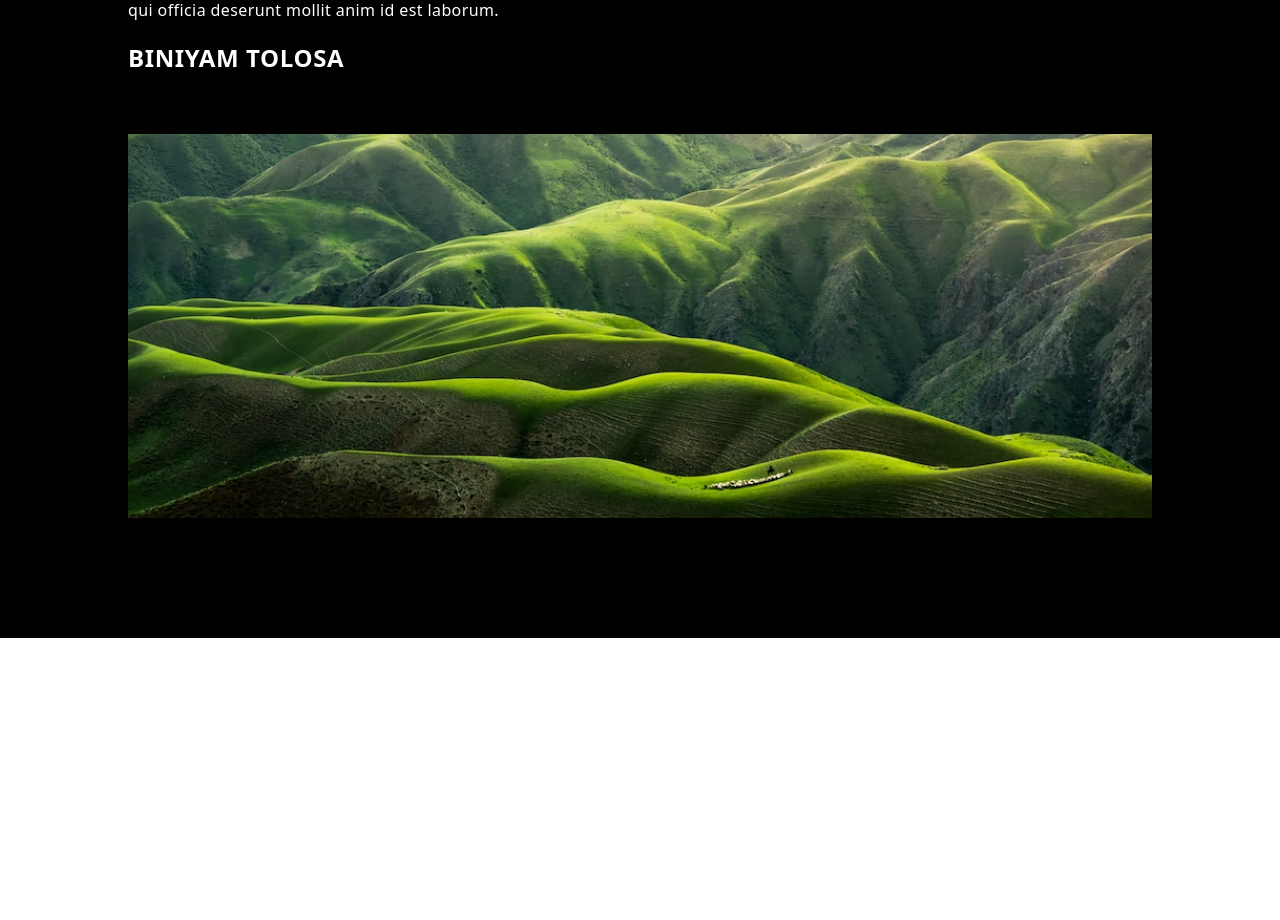
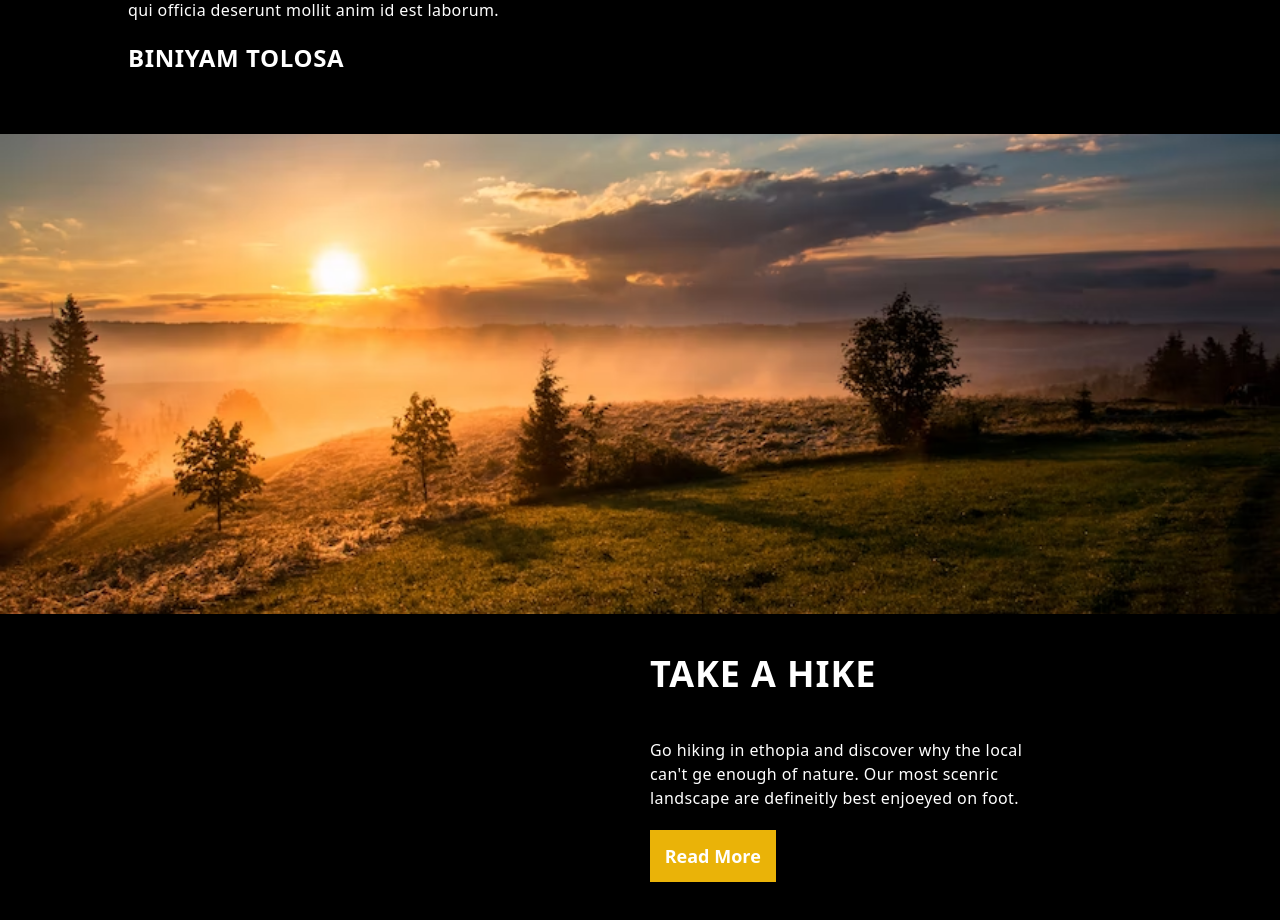
Before and after one commit to yafet-123/Sample_nature_sample2_frontend, a Next.js app: page / in a window 1280 px wide. Shown: the part 4864-5784 px from the top of the page. Before the commit the page ends 5502 px from the top, so only its background shows below. Built offline with nearby package versions, Linux system fonts and the light colour scheme.

Commit message:
adding hiking

```diff
--- a/components/Testomiany.js
+++ b/components/Testomiany.js
@@ -2,8 +2,8 @@ import React from "react";
 
 export function Testomiany() {
   return (
-    <div className="flex flex-col bg-black py-20 px-32 ">
-      <div className="grid grid-cols-1 lg:grid-cols-2 gap-5 mb-10">
+    <div className="flex flex-col bg-black py-20  ">
+      <div className="grid grid-cols-1 lg:grid-cols-2 gap-5 mb-10 px-32">
         <div className="testomiany-background-one w-36 h-36 border rounded-full"></div>
         <div className="flex flex-col">
           <p className="text-white font-normal w-3/4 tracking-wide text-base mb-5">
@@ -19,7 +19,7 @@ export function Testomiany() {
         </div>
       </div>
 
-      <div className="grid grid-cols-1 lg:grid-cols-2 gap-5">
+      <div className="grid grid-cols-1 lg:grid-cols-2 gap-5 mb-10 px-32 ">
         <div className="flex flex-col">
           <p className="text-white font-normal w-3/4 tracking-wide text-base mb-5">
             Ut enim ad minim veniam, quis nostrud exercitation ullamco laboris
@@ -35,7 +35,25 @@ export function Testomiany() {
         <div className="testomiany-background-two w-36 h-36 border rounded-full"></div>
       </div>
 
-      <div className="testomiany-background-three w-full h-96 -px-20 my-10"></div>
+      <div className="testomiany-background-three w-full h-[30rem] mb-10"></div>
+
+      <div className="grid grid-cols-1 lg:grid-cols-2 gap-5 mb-10 px-32">
+        <div className=""></div>
+        <div className="flex flex-col justify-between px-20 md:px-0">
+          <h1 className="text-white text-4xl text-left font-bold uppercase mb-5 tracking-wide">
+            take a hike
+          </h1>
+          -
+          <p className="text-white font-normal w-3/4 tracking-wide text-base mb-5">
+            Go hiking in ethopia and discover why the local can't ge enough of
+            nature. Our most scenric landscape are defineitly best enjoeyed on
+            foot.
+          </p>
+          <button className="p-3 bg-yellow-500 capitalize text-lg w-1/4 text-white font-bold">
+            Read more
+          </button>
+        </div>
+      </div>
     </div>
   );
 }
--- a/styles/globals.css
+++ b/styles/globals.css
@@ -101,7 +101,7 @@
 }
 
 .testomiany-background-three {
-  background-image: url("../public/images/bgImage7.avif");
+  background-image: url("../public/images/bgImage5.avif");
   background-position: center;
   background-repeat: no-repeat;
   background-size: cover;
```
